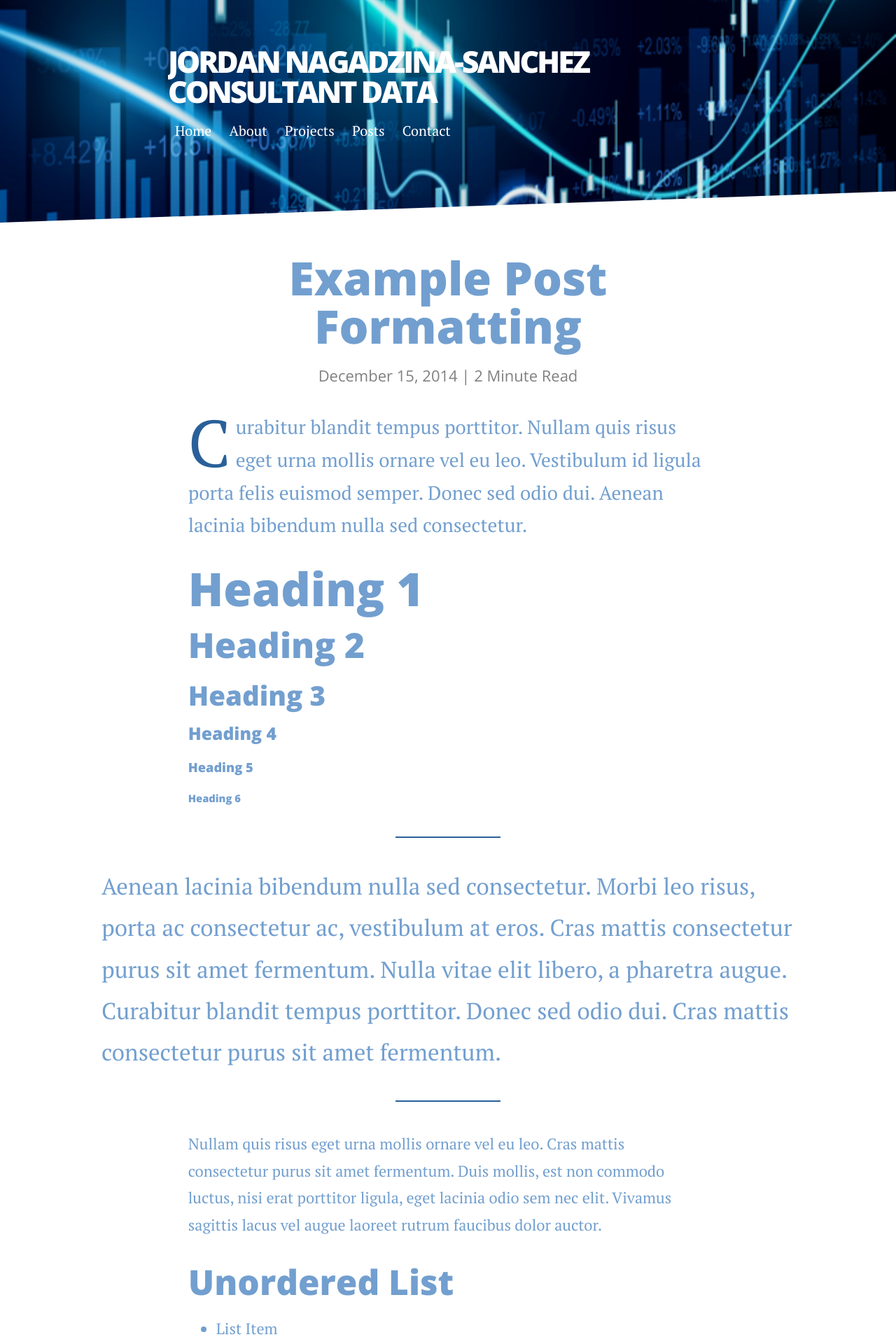
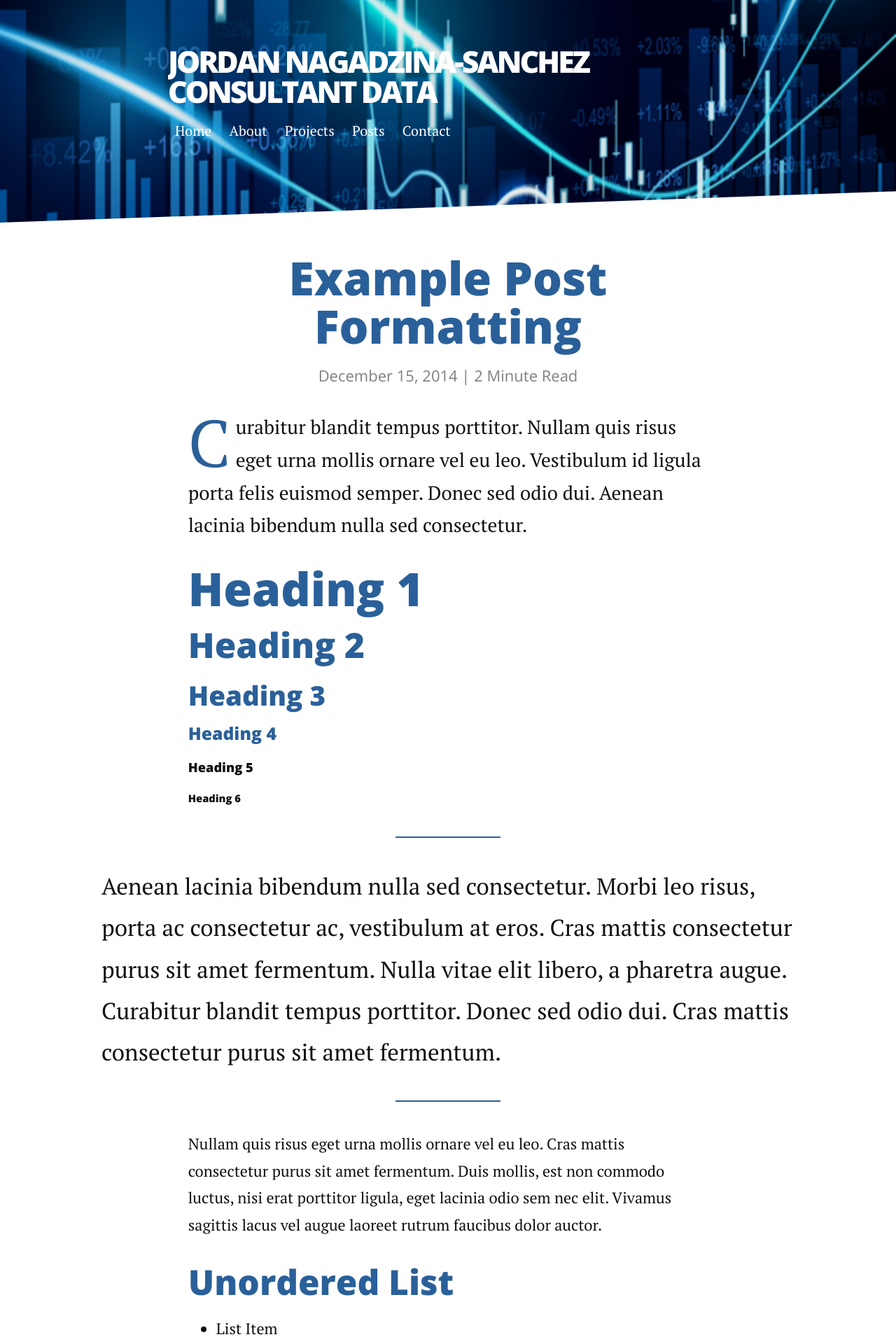
Before and after one commit to JordanNSZ/portofolio, a Jekyll site: the page built from _posts/2014-12-15-example-post-formatting.markdown, in a window 1280 px wide. Shown: the top 1920 px of the page at 70% size. Built offline with Jekyll 4.4.1, drawn with Linux system fonts in a browser that asks for light colours; nearby versions of some CDN libraries; comment, search, counter and statistics services are not loaded.

Commit message:
Changement couleur titre

```diff
--- a/_sass/_config.scss
+++ b/_sass/_config.scss
@@ -22,7 +22,7 @@ $maroon:  #85144B;
 $white:  #fff;
 $silver: #ddd;
 $grey:   #aaa;
-$black:  #729fcf;
+$black:  #111;
 
 // Color variables
 $primary-color: #2a6099;
--- a/_sass/partials/_typography.scss
+++ b/_sass/partials/_typography.scss
@@ -19,6 +19,7 @@ h1, .h1, h2, .h2, h3, .h3, h4, .h4, h5, .h5, h6, .h6 {
 h1, .h1 {
   font-size: 1.7em; // 2x body copy size = 32px
   line-height: 1.25; // 45px / 36px
+  color: #2a6099;
 }
 
 @media (min-width: 43.75em) {
@@ -38,6 +39,7 @@ h1, .h1 {
 h2, .h2 {
   font-size: 1.6em; // 1.625x body copy size = 26px
   line-height: 1.15384615; // 30px / 26px
+  color: #2a6099;
 }
 
 @media (min-width: 43.75em) {
@@ -57,6 +59,7 @@ h2, .h2 {
 h3, .h3 {
   font-size: 1.3em; // 1.375x body copy size = 22px
   line-height: 1.13636364; //25px / 22px
+  color: #2a6099;
 }
 
 @media (min-width: 43.75em) {
@@ -76,6 +79,7 @@ h3, .h3 {
 h4, .h4 {
   font-size: 1.125em; // 1.125x body copy size = 18px
   line-height: 1.11111111;
+  color: #2a6099;
 }
 
 @media (min-width: 43.75em) {
```
Also changed, not shown: projects.md (+3 -2 lines).
